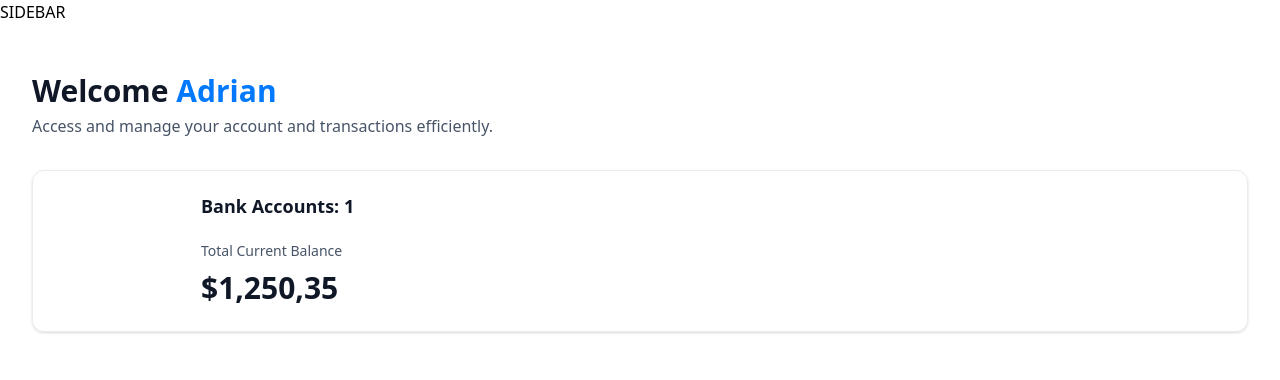
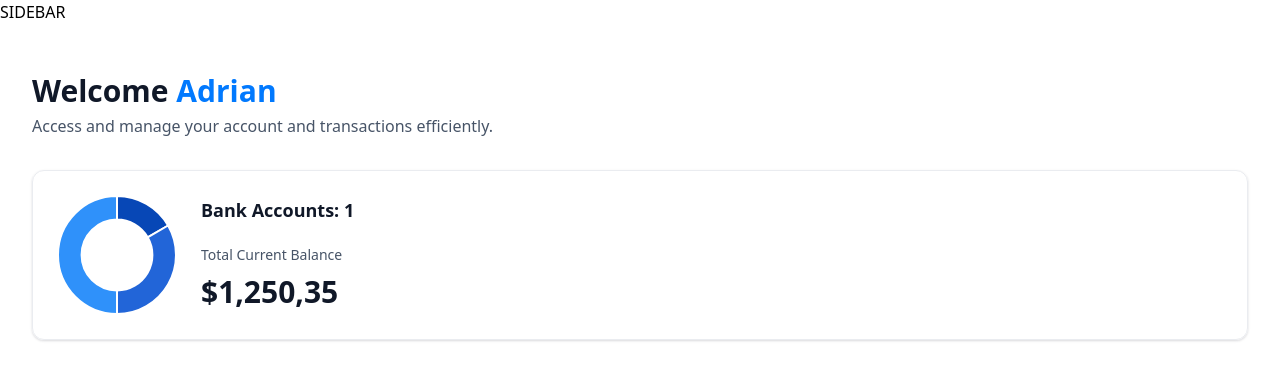
Before and after one commit to takubii/nextjs-banking-demo, a Next.js app: page / in a window 1280 px wide. Shown: the top 380 px of the page. Built offline with nearby package versions, Linux system fonts and the light colour scheme.

Commit message:
add: DoughnutChartコンポーネントを作成

```diff
--- /dev/null
+++ b/components/DoughnutChart.tsx
@@ -0,0 +1,35 @@
+'use client';
+
+import { ArcElement, Chart as ChartJS, Legend, Tooltip } from 'chart.js';
+import { Doughnut } from 'react-chartjs-2';
+
+ChartJS.register(ArcElement, Tooltip, Legend);
+
+const DoughnutChart = ({ accounts }: DoughnutChartProps) => {
+  const data = {
+    datasets: [
+      {
+        label: 'Banks',
+        data: [1250, 2500, 3750],
+        backgroundColor: ['#0747b6', '#2265d8', '#2f91fa'],
+      },
+    ],
+    labels: ['Bank 1', 'Bank 2', 'Bank 3'],
+  };
+
+  return (
+    <Doughnut
+      data={data}
+      options={{
+        cutout: '60%',
+        plugins: {
+          legend: {
+            display: false,
+          },
+        },
+      }}
+    />
+  );
+};
+
+export default DoughnutChart;
--- a/components/TotalBalanceBox.tsx
+++ b/components/TotalBalanceBox.tsx
@@ -1,4 +1,5 @@
 import AnimatedCounter from '@/components/AnimatedCounter';
+import DoughnutChart from '@/components/DoughnutChart';
 
 const TotalBalanceBox = ({
   accounts = [],
@@ -7,15 +8,17 @@ const TotalBalanceBox = ({
 }: TotalBalanceBoxProps) => {
   return (
     <section className='total-balance'>
-      <div className='total-balance-chart'>{/* DoughnutChart */}</div>
+      <div className='total-balance-chart'>
+        <DoughnutChart accounts={accounts} />
+      </div>
 
       <div className='flex flex-col gap-6'>
         <h2 className='header-2'>Bank Accounts: {totalBanks}</h2>
         <div className='flex flex-col gap-2'>
           <p className='total-balance-label'>Total Current Balance</p>
-          <p className='total-balance-amount flex-center gap-2'>
+          <div className='total-balance-amount flex-center gap-2'>
             <AnimatedCounter amount={totalCurrentBalance} />
-          </p>
+          </div>
         </div>
       </div>
     </section>
--- a/package.json
+++ b/package.json
@@ -10,12 +10,14 @@
   },
   "dependencies": {
     "@radix-ui/react-slot": "^1.1.0",
+    "chart.js": "^4.4.3",
     "class-variance-authority": "^0.7.0",
     "clsx": "^2.1.1",
     "lucide-react": "^0.408.0",
     "next": "14.2.5",
     "query-string": "^9.1.0",
     "react": "^18",
+    "react-chartjs-2": "^5.2.0",
     "react-countup": "^6.5.3",
     "react-dom": "^18",
     "tailwind-merge": "^2.4.0",
```
Also changed, not shown: 1 other file (tests, documents, lock files or other folders).
